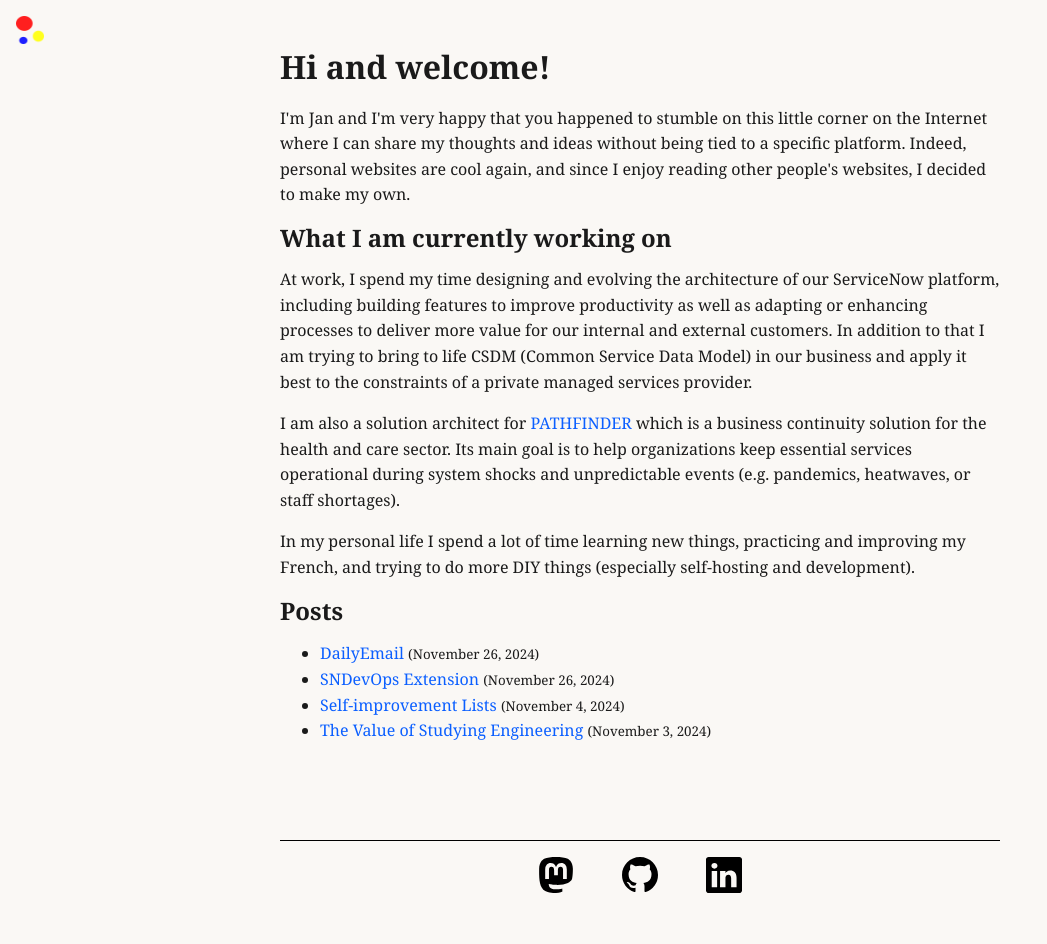
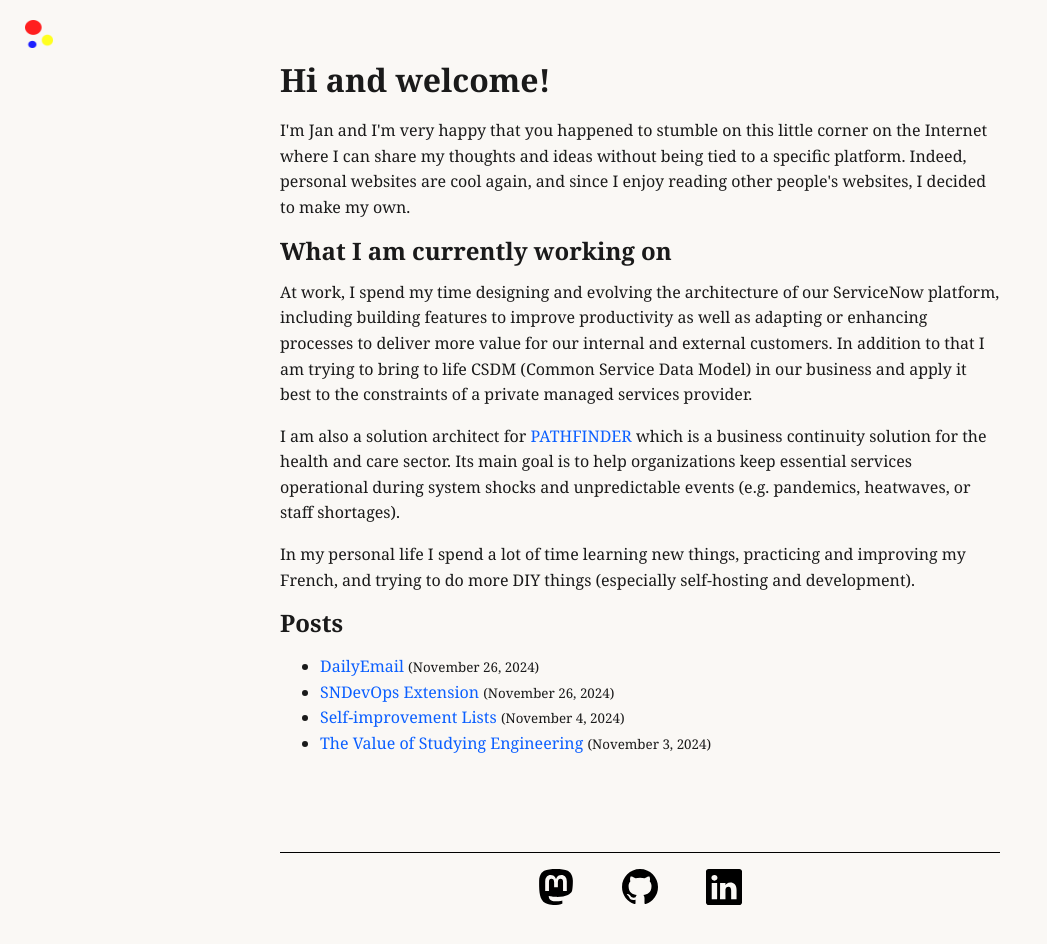
Before and after one commit to janujcic/janujcic-personal-website, an Eleventy site: page src/index.html in a window 1280 px wide. Shown: the whole page, without its empty margins (0-1047 px from the left). Built offline with nearby package versions, Linux system fonts and the light colour scheme; Eleventy itself is replaced by a stand-in of ours; files that its build step writes are made by us from their sources.

Commit message:
Improve site logo positioning

```diff
--- a/src/index.html
+++ b/src/index.html
@@ -8,15 +8,17 @@
   <meta name="viewport" content="width=device-width, initial-scale=1" />
   <meta name="msvalidate.01" content="8C5F40739773AEA60446E4FEB035701E" />
   <title>Jan Ujcic</title>
-  <link rel="icon" href="/favicon.png" type="image/png" />
+  <link rel="icon" href="images/favicon.png" type="image/png" />
   <link rel="stylesheet" href="/styles.css" />
 </head>
 
 <body>
+    <div class="header">
       <a class="site-logo" href="/" aria-label="Go to home page">
-    <img src="/favicon.png" alt="Jan Ujcic logo" width="28" height="28" />
+        <img src="images/favicon.png" alt="Jan Ujcic logo" width="28" height="28" />
       </a>
-  <main>
+    </div>
+    <main class="main-content">
       <h1>Hi and welcome!</h1>
       <p>I'm Jan and I'm very happy that you happened to stumble on this little corner on the Internet where
         I can share my thoughts and ideas without being tied to a specific platform. Indeed, personal websites are cool
--- a/src/styles.css
+++ b/src/styles.css
@@ -5,18 +5,28 @@
 }
 
 body {
+  display: flex;
+  flex-direction: column;
   margin: 0;
-  padding: 48px 20px;
+  padding: 20px 25px;
   font-family: "Georgia", "Times New Roman", serif;
   line-height: 1.6;
   color: #1a1a1a;
   background: #faf8f5;
 }
 
+
+.header {
+  width: 40px;
+  margin-bottom: 5px;
+}
+
+.main-content {
+  max-width: 720px;
+  margin: 0 auto;
+}
+
 .site-logo {
-  position: fixed;
-  top: 16px;
-  left: 16px;
   display: inline-flex;
   align-items: center;
   justify-content: center;
@@ -31,11 +41,6 @@ body {
 .site-logo:focus-visible {
   outline: 2px solid #0b5fff;
   outline-offset: 3px;
-}
-
-main {
-  max-width: 720px;
-  margin: 0 auto;
 }
 
 h1,
```
Also changed, not shown: src/images/favicon.png (renamed from src/favicon.png). Lines whose indentation alone changed are shown as unchanged.
